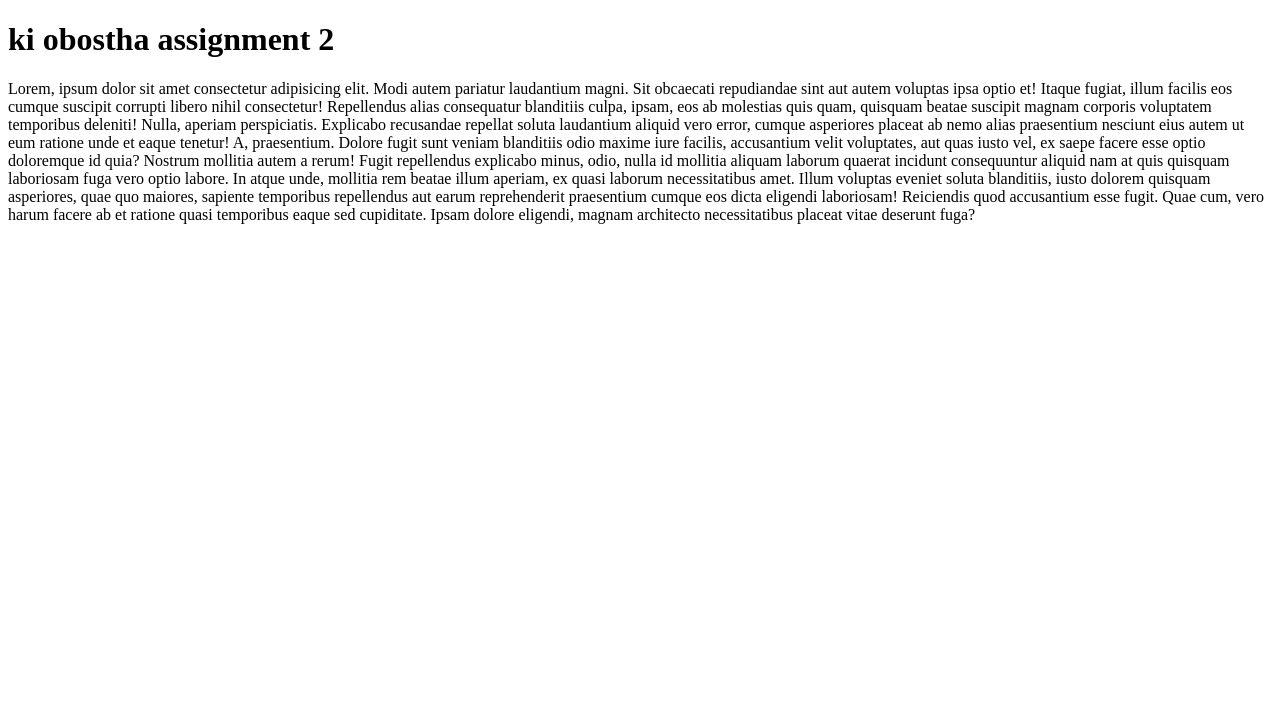
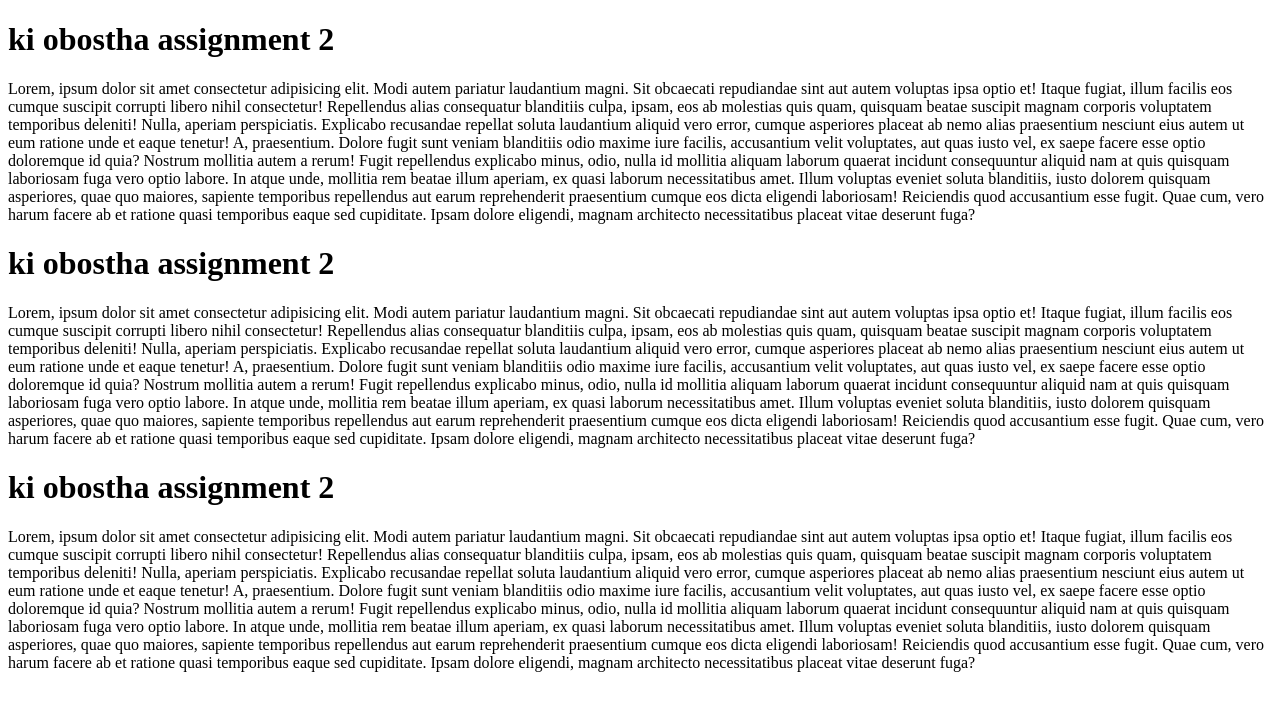
Before and after one commit to malikripon/assignment2, a plain HTML site: page index.html in a window 1280 px wide. Drawn offline with Linux system fonts and the light colour scheme.

Commit message:
new header and paragraph text added

```diff
--- a/index.html
+++ b/index.html
@@ -9,5 +9,9 @@
 <body>
     <h1>ki obostha assignment 2</h1>
     <p>Lorem, ipsum dolor sit amet consectetur adipisicing elit. Modi autem pariatur laudantium magni. Sit obcaecati repudiandae sint aut autem voluptas ipsa optio et! Itaque fugiat, illum facilis eos cumque suscipit corrupti libero nihil consectetur! Repellendus alias consequatur blanditiis culpa, ipsam, eos ab molestias quis quam, quisquam beatae suscipit magnam corporis voluptatem temporibus deleniti! Nulla, aperiam perspiciatis. Explicabo recusandae repellat soluta laudantium aliquid vero error, cumque asperiores placeat ab nemo alias praesentium nesciunt eius autem ut eum ratione unde et eaque tenetur! A, praesentium. Dolore fugit sunt veniam blanditiis odio maxime iure facilis, accusantium velit voluptates, aut quas iusto vel, ex saepe facere esse optio doloremque id quia? Nostrum mollitia autem a rerum! Fugit repellendus explicabo minus, odio, nulla id mollitia aliquam laborum quaerat incidunt consequuntur aliquid nam at quis quisquam laboriosam fuga vero optio labore. In atque unde, mollitia rem beatae illum aperiam, ex quasi laborum necessitatibus amet. Illum voluptas eveniet soluta blanditiis, iusto dolorem quisquam asperiores, quae quo maiores, sapiente temporibus repellendus aut earum reprehenderit praesentium cumque eos dicta eligendi laboriosam! Reiciendis quod accusantium esse fugit. Quae cum, vero harum facere ab et ratione quasi temporibus eaque sed cupiditate. Ipsam dolore eligendi, magnam architecto necessitatibus placeat vitae deserunt fuga?</p>
+    <h1>ki obostha assignment 2</h1>
+    <p>Lorem, ipsum dolor sit amet consectetur adipisicing elit. Modi autem pariatur laudantium magni. Sit obcaecati repudiandae sint aut autem voluptas ipsa optio et! Itaque fugiat, illum facilis eos cumque suscipit corrupti libero nihil consectetur! Repellendus alias consequatur blanditiis culpa, ipsam, eos ab molestias quis quam, quisquam beatae suscipit magnam corporis voluptatem temporibus deleniti! Nulla, aperiam perspiciatis. Explicabo recusandae repellat soluta laudantium aliquid vero error, cumque asperiores placeat ab nemo alias praesentium nesciunt eius autem ut eum ratione unde et eaque tenetur! A, praesentium. Dolore fugit sunt veniam blanditiis odio maxime iure facilis, accusantium velit voluptates, aut quas iusto vel, ex saepe facere esse optio doloremque id quia? Nostrum mollitia autem a rerum! Fugit repellendus explicabo minus, odio, nulla id mollitia aliquam laborum quaerat incidunt consequuntur aliquid nam at quis quisquam laboriosam fuga vero optio labore. In atque unde, mollitia rem beatae illum aperiam, ex quasi laborum necessitatibus amet. Illum voluptas eveniet soluta blanditiis, iusto dolorem quisquam asperiores, quae quo maiores, sapiente temporibus repellendus aut earum reprehenderit praesentium cumque eos dicta eligendi laboriosam! Reiciendis quod accusantium esse fugit. Quae cum, vero harum facere ab et ratione quasi temporibus eaque sed cupiditate. Ipsam dolore eligendi, magnam architecto necessitatibus placeat vitae deserunt fuga?</p>
+    <h1>ki obostha assignment 2</h1>
+    <p>Lorem, ipsum dolor sit amet consectetur adipisicing elit. Modi autem pariatur laudantium magni. Sit obcaecati repudiandae sint aut autem voluptas ipsa optio et! Itaque fugiat, illum facilis eos cumque suscipit corrupti libero nihil consectetur! Repellendus alias consequatur blanditiis culpa, ipsam, eos ab molestias quis quam, quisquam beatae suscipit magnam corporis voluptatem temporibus deleniti! Nulla, aperiam perspiciatis. Explicabo recusandae repellat soluta laudantium aliquid vero error, cumque asperiores placeat ab nemo alias praesentium nesciunt eius autem ut eum ratione unde et eaque tenetur! A, praesentium. Dolore fugit sunt veniam blanditiis odio maxime iure facilis, accusantium velit voluptates, aut quas iusto vel, ex saepe facere esse optio doloremque id quia? Nostrum mollitia autem a rerum! Fugit repellendus explicabo minus, odio, nulla id mollitia aliquam laborum quaerat incidunt consequuntur aliquid nam at quis quisquam laboriosam fuga vero optio labore. In atque unde, mollitia rem beatae illum aperiam, ex quasi laborum necessitatibus amet. Illum voluptas eveniet soluta blanditiis, iusto dolorem quisquam asperiores, quae quo maiores, sapiente temporibus repellendus aut earum reprehenderit praesentium cumque eos dicta eligendi laboriosam! Reiciendis quod accusantium esse fugit. Quae cum, vero harum facere ab et ratione quasi temporibus eaque sed cupiditate. Ipsam dolore eligendi, magnam architecto necessitatibus placeat vitae deserunt fuga?</p>
 </body>
 </html>
```
